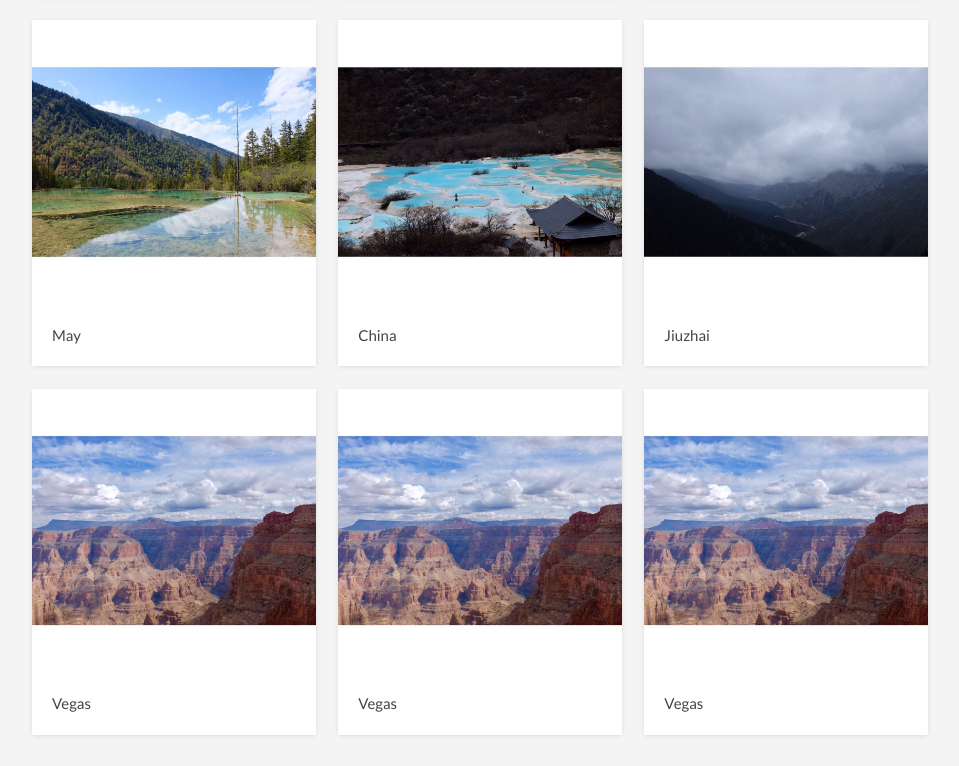
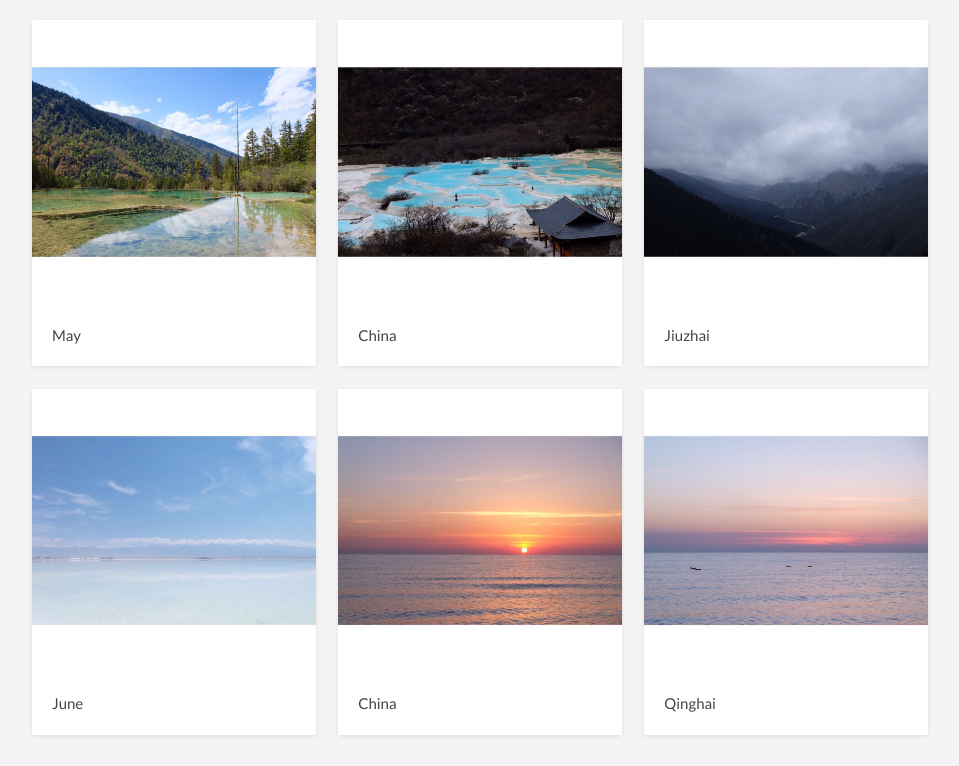
Before and after one commit to xiziy2/xiziy2.github.io, a website: page index.html in a window 1280 px wide. Shown: the part 1845-2611 px from the top of the page, without its empty margins (160-1119 px from the left). Drawn offline with nearby package versions, Linux system fonts and the light colour scheme.

Commit message:
Update index.html

```diff
--- a/index.html
+++ b/index.html
@@ -572,15 +572,15 @@ Spring Break in Nevada</p>
                     <div class="col l4 m6 s12 gallery-item gallery-expand gallery-filter bigbang">
             <div class="gallery-curve-wrapper">
               <a class="gallery-cover gray">
-                <img class="responsive-img" src="n3.jpg" alt="placeholder">
+                <img class="responsive-img" src="qhh1.jpg" alt="placeholder">
               </a>
               <div class="gallery-header">
-                <span>Vegas</span>
+                <span>June</span>
               </div>
               <div class="gallery-body">
                 <div class="title-wrapper">
-                  <h3>Nevada</h3>
-                  <span class="price">the Grand Canyon</span>
+                  <h3>Qinghai</h3>
+                  <span class="price">Chaka Salt Lake</span>
                 </div>
                 <p class="description">
 </p>
@@ -606,18 +606,18 @@ Spring Break in Nevada</p>
           <div class="col l4 m6 s12 gallery-item gallery-expand gallery-filter bigbang">
             <div class="gallery-curve-wrapper">
               <a class="gallery-cover gray">
-                <img class="responsive-img" src="n3.jpg" alt="placeholder">
+                <img class="responsive-img" src="qhh2.jpg" alt="placeholder">
               </a>
               <div class="gallery-header">
-                <span>Vegas</span>
+                <span>China</span>
               </div>
               <div class="gallery-body">
                 <div class="title-wrapper">
-                  <h3>Nevada</h3>
-                  <span class="price">the Grand Canyon</span>
+                  <h3>Qinghai</h3>
+                  <span class="price">Heima River</span>
                 </div>
                 <p class="description">
-</p>
+One of the best morning in my life.</p>
                 <p class="description">
 </p>
 
@@ -640,15 +640,15 @@ Spring Break in Nevada</p>
           <div class="col l4 m6 s12 gallery-item gallery-expand gallery-filter bigbang">
             <div class="gallery-curve-wrapper">
               <a class="gallery-cover gray">
-                <img class="responsive-img" src="n3.jpg" alt="placeholder">
+                <img class="responsive-img" src="qhh3.jpg" alt="placeholder">
               </a>
               <div class="gallery-header">
-                <span>Vegas</span>
+                <span>Qinghai</span>
               </div>
               <div class="gallery-body">
                 <div class="title-wrapper">
-                  <h3>Nevada</h3>
-                  <span class="price">the Grand Canyon</span>
+                  <h3>Qinghai</h3>
+                  <span class="price">Heima River</span>
                 </div>
                 <p class="description">
 </p>
```
